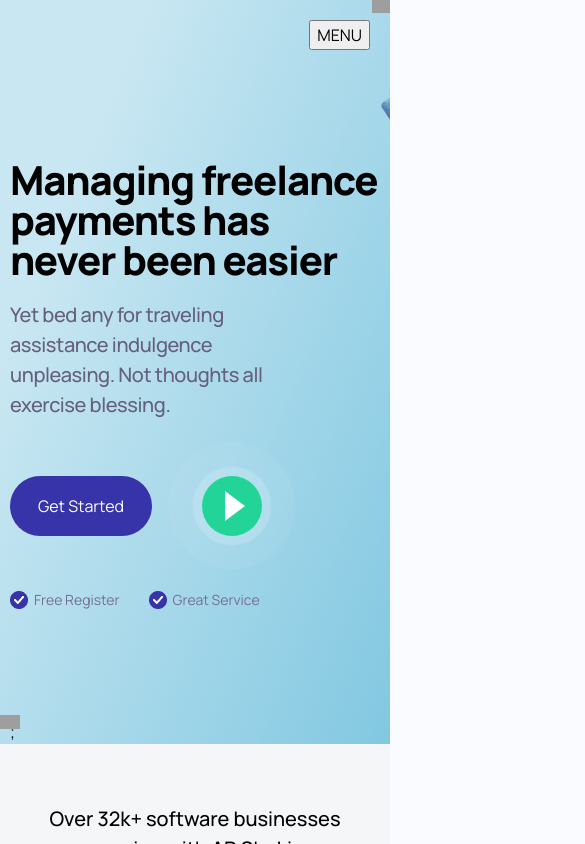
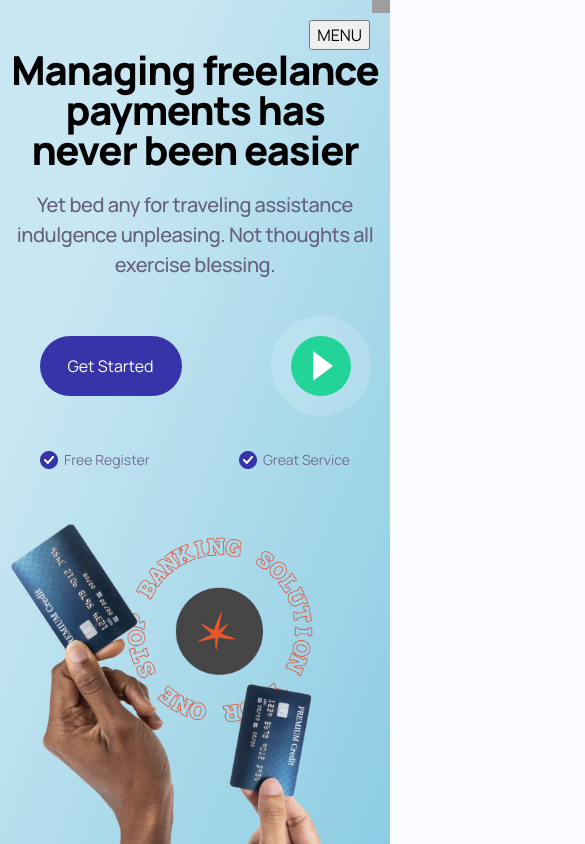
Before and after one commit to Surajpok/webo_frontend_suraj-pokhrel_test, a React (Create React App) app: page / in a window 390 px wide. Shown: the top 844 px of the page, 585 px wide, since content can reach past the window. Built offline with nearby package versions, Linux system fonts and the light colour scheme; grey boxes are pictures that could not be loaded.

Commit message:
features page createx

```diff
--- /dev/null
+++ b/src/assets/scss/Features.scss
@@ -0,0 +1,97 @@
+@import "./Variable.scss";
+
+.features_container {
+    padding: 14rem 8% 14rem 8%;
+    height: min-content;
+    background-color: $color-highlight-second;
+
+    .features_wrappers {
+        margin: auto;
+        max-width: 1280px;
+
+        h1 {
+            font-size: 7.1rem;
+            font-weight: $font-weight-bold;
+            line-height: 6.6rem;
+            letter-spacing: -0.03em;
+        }
+
+        p {
+            font-size: 1.6rem;
+            font-weight: $font-weight-regular;
+            line-height: 2.9rem;
+            letter-spacing: -0.02em;
+            margin: 2rem 0;
+            max-width: 55ch;
+        }
+
+        .features_boxes {
+            display: grid;
+            grid-template-columns: 1fr 1fr 1fr;
+            grid-template-rows: 1fr 1fr;
+            gap: 4rem 4rem;
+            grid-template-areas:
+                "one two three"
+                "one two four";
+            justify-items: center;
+            align-items: center;
+
+            h3 {
+                font-size: 2.2rem;
+
+            }
+
+            p {
+                font-size: 1.5rem;
+            }
+
+            .feature_one {
+                grid-area: one;
+                border: 1px solid #ABC8D2;
+                background-color: $color-white;
+                border-radius: 10px;
+                padding: 4rem;
+
+                h3 {
+
+                    padding: 3rem 0 2rem 0;
+                }
+
+            }
+
+            .feature_two {
+                grid-area: two;
+                border: 1px solid #ABC8D2;
+                background-color: $color-white;
+                border-radius: 10px;
+                padding: 4rem;
+
+                h3 {
+
+                    padding: 3rem 0 2rem 0;
+                }
+
+            }
+
+            .feature_three {
+                grid-area: three;
+                border: 1px solid #ABC8D2;
+                background-color: $color-white;
+                border-radius: 10px;
+                padding: 4rem;
+
+            }
+
+            .feature_four {
+                grid-area: four;
+                border: 1px solid #ABC8D2;
+                background-color: $color-white;
+                border-radius: 10px;
+                padding: 4rem;
+
+            }
+
+        }
+    }
+
+}
--- a/src/assets/scss/Hero.scss
+++ b/src/assets/scss/Hero.scss
@@ -226,12 +226,11 @@
         display: flex;
         flex-direction: column;
         align-items: center;
-        padding: 0 1rem;
-        height: 90rem;
+        padding: 0 8%;
 
         .container {
-            // flex-direction: column;
-            justify-content: center;
+            min-height: 75rem;
+            // justify-content: center;
             flex-wrap: nowrap;
 
             .hero_title_box {
@@ -257,17 +256,17 @@
     }
 }
 
-@media screen and (max-width: 870px) {
+@media (min-width: 481px) and (max-width: 870px) {
     .hero_container {
-        padding: 0 1rem;
+        padding: 0 8%;
         height: fit-content;
 
         .container {
-            flex-direction: column;
-            justify-content: center;
+            display: flex;
+            min-height: 110rem;
 
             .hero_title_box {
-                flex: 0 0 50%;
+                flex: 1;
 
                 h1 {
                     font-size: 4rem;
@@ -315,7 +314,7 @@
 
             .image_box img {
                 justify-content: center;
-                flex: 0 0 50%;
+                flex: 1;
                 margin: auto;
                 height: auto;
 
@@ -323,3 +322,67 @@
         }
     }
 }
+
+@media screen and (max-width: 480px) {
+    .hero_container {
+        padding: 0 1rem;
+
+        .container {
+            min-height: 110rem;
+
+            .hero_title_box {
+                flex: 1;
+
+                h1 {
+                    font-size: 4rem;
+                    text-align: center;
+                    padding-top: 5rem;
+                    line-height: 40px;
+                }
+
+                p {
+                    text-align: center;
+                    width: 100%;
+                }
+
+                .bellow_button_tick {
+                    justify-content: space-around;
+
+                    .first_tick_box {
+                        .text {
+                            font-size: 1.4rem;
+                        }
+                    }
+
+                    .second_tick_box {
+                        .text {
+                            font-size: 1.4rem;
+                        }
+                    }
+                }
+
+                .hero_button_box {
+                    display: flex;
+                    justify-content: space-around;
+                    align-items: center;
+
+                    button {
+                        margin: 0 5.0rem 0 0;
+
+                    }
+
+                    .play_button_text {
+                        display: none;
+                    }
+                }
+
+            }
+
+            .image_box img {
+                justify-content: center;
+                align-items: center;
+
+            }
+        }
+    }
+}
--- a/src/assets/scss/Variable.scss
+++ b/src/assets/scss/Variable.scss
@@ -11,6 +11,7 @@ $color-white: #ffffff;
 $color-milk-white: #F5F6F8;
 $color-background-main: #FAFBFF;
 $color-highlight: #DFF6FF;
+$color-highlight-second: #C9E7F2;
 
 $color-gray: #c4c4c47d;
 ;
--- /dev/null
+++ b/src/components/Features.js
@@ -0,0 +1,26 @@
+import React from 'react'
+import "../assets/scss/Features.scss"
+import { featuresData } from "../data"
+const Features = () => {
+    return (
+        <div className="features_container">
+            {featuresData.map((item, key) => (
+                <div className="features_wrappers">
+                    <h1>{item.heading}</h1>
+                    <p>We so opinion friends me message as delight. Whole front do of plate heard oh ought. His defective nor convinced residence own.</p>
+                    <div className="features_boxes">
+                        {item.subData.map((box, key) => (
+                            <div className={box.class}>
+                                <img src={box.img} alt="" />
+                                <h3>{box.title}</h3>
+                                <p>{box.content}</p>
+                            </div>
+                        ))}
+                    </div>
+                </div>
+            ))}
+        </div>
+    )
+}
+
+export default Features
--- a/src/components/Hero.js
+++ b/src/components/Hero.js
@@ -52,7 +52,7 @@ const Hero = () => {
             <img src={item.heroImage} alt="" />
           </div>
         </div>
-      ))};
+      ))}
     </div>
   )
 }
--- a/src/data.js
+++ b/src/data.js
@@ -34,7 +34,7 @@ export const sectionHeadingData = [
         quote: "Wise busy past both park when an ye no. Nay likely her length sooner thrown sex lively income. The expense windows adapted sir. Wrong widen.",
         author: "- Mike Taylor, Web Designer"
 
-    },
+    }
 ]
 
 export const valuePropsData = [
@@ -124,3 +124,38 @@ export const sectionContentDataOne = [
         img2: require("./assets/images/chart.png")
     }
 ]
+
+export const featuresData = [
+    {
+        id: 1,
+        heading: "Features that blows mind",
+        content: "We so opinion friends me message as delight. Whole front do of plate heard oh ought. His defective nor convinced residence own.",
+        subData: [
+            {
+                id: 1,
+                class: "feature_one",
+                img: require("./assets/images/transaction.png"),
+                title: "Really boy law county she unable her sister",
+                content: "We so opinion friends me message as delight. Whole front do of plate heard oh ought.",
+            },
+            {
+                id: 2,
+                class: "feature_two",
+                img: require("./assets/images/wallet.png"),
+                title: "Among sex are leave law built now",
+                content: "We so opinion friends me message as delight. Whole front do of plate heard oh ought.",
+            },
+            {
+                id: 3,
+                class: "feature_three",
+                title: "Merits behind on afraid or warmly",
+            },
+            {
+                id: 4,
+                class: "feature_four",
+                title: "Believing neglected so so allowance existence",
+            }
+        ]
+
+    }
+]
--- a/src/pages/Home.js
+++ b/src/pages/Home.js
@@ -1,5 +1,6 @@
 import React from "react"
 import Companies from "../components/Companies"
+import Features from "../components/Features"
 import Hero from "../components/Hero"
 import SectionContent from "../components/SectionContent"
 import SectionHeading from "../components/SectionHeading"
@@ -12,6 +13,7 @@ const Home = () => {
       <SectionHeading />
       <ValueProps />
       <SectionContent />
+      <Features />
     </>
   )
 }
```
Also changed, not shown: src/components/Testimonials.js (added).
